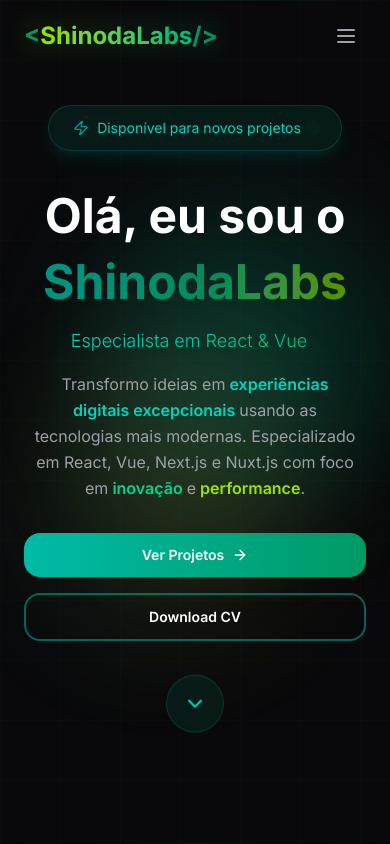
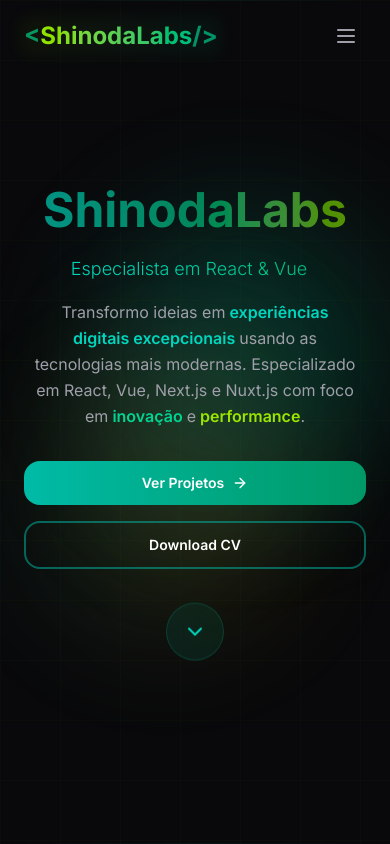
Before and after one commit to rodrigordgfs/ShinodaLabs, a Next.js app: page / in a window 390 px wide. Shown: the top 844 px of the page. Built offline with nearby package versions, Linux system fonts and the light colour scheme.

Commit message:
feature: Ajustes no Hero

```diff
--- a/src/components/Hero/HeroIntro/index.tsx
+++ b/src/components/Hero/HeroIntro/index.tsx
@@ -4,7 +4,7 @@ import { TypingText } from "../TypingText";
 export const HeroIntro = () => (
   <div className="mb-8">
     <div
-      className="inline-flex items-center gap-2 px-6 py-3 bg-gradient-to-r from-teal-500/10 to-emerald-500/10 border border-teal-500/20 rounded-full text-teal-400 text-sm mb-8 backdrop-blur-xl shadow-lg shadow-teal-500/10"
+      className="hidden sm:inline-flex items-center gap-2 px-6 py-3 bg-gradient-to-r from-teal-500/10 to-emerald-500/10 border border-teal-500/20 rounded-full text-teal-400 text-sm mb-8 backdrop-blur-xl shadow-lg shadow-teal-500/10"
       role="status"
       aria-label="Disponível para novos projetos"
     >
@@ -17,8 +17,6 @@ export const HeroIntro = () => (
     </div>
 
     <h2 className="text-5xl sm:text-6xl font-bold leading-snug text-white">
-      Olá, eu sou o
-      <br />
       <span className="bg-gradient-to-r from-teal-400 via-emerald-500 to-lime-500 bg-clip-text text-transparent animate-pulse">
         ShinodaLabs
       </span>
```
Also changed, not shown: 1 other file (tests, documents, lock files or other folders).
